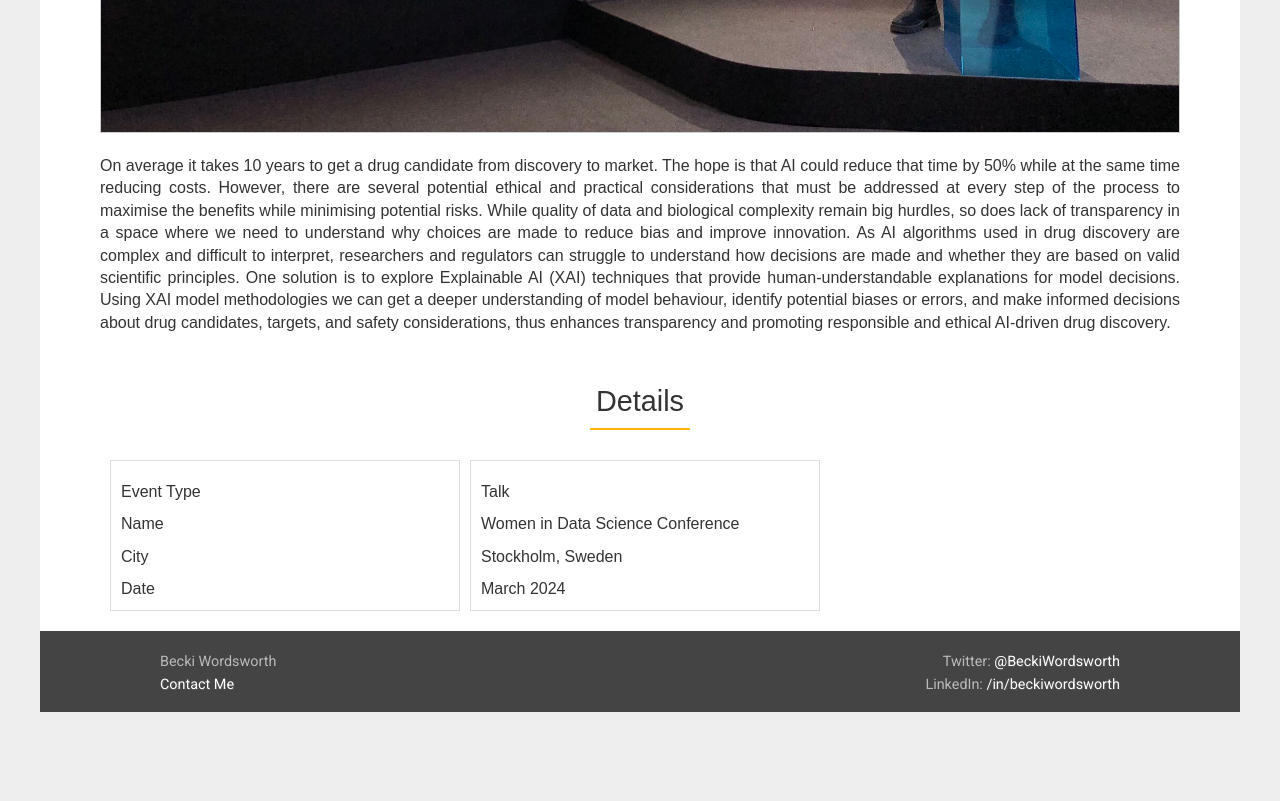
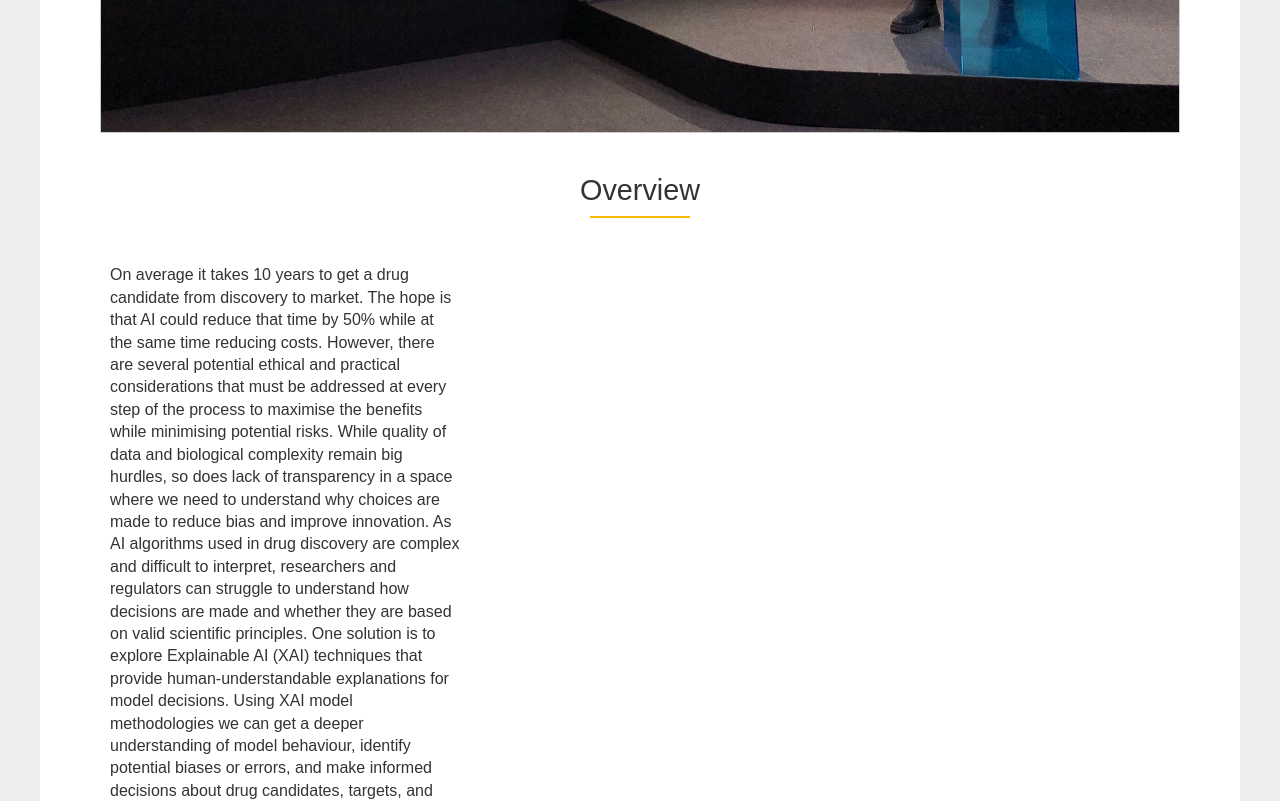
Before and after one commit to BeckiWordsworth/Portfolio, a React (Create React App) app in the folder app/: page /talks/1 in a window 1280 px wide. Shown: the part 780-1581 px from the top of the page. Before the commit the page ends 1492 px from the top, so only its background shows below. Built offline with nearby package versions, Linux system fonts and the light colour scheme; a web font is replaced by a local one.

Commit message:
Working on page layout

```diff
--- a/app/src/Components/TalkPage/index.js
+++ b/app/src/Components/TalkPage/index.js
@@ -26,15 +26,26 @@ const TalkPage = () => {
       <div className="project-page-writing content-padding">
         <h1>{talk.title}</h1>
         <img className="project-image" src={"/" + talk.previewImage} alt={talk.title} />
-        <p>{talk.description}</p>
       </div>
+
+      <section className="project-page-section content-padding">
+        <h2>Overview</h2>
+        <hr />
+
+        <div className="tech-specs-container">
+          <p>{talk.description}</p>
+        </div>
+      </section>
+
       <section className="project-page-section content-padding">
         <h2>Details</h2>
         <hr />
 
         <div className="tech-specs-container">
           <div className="toolbox-component">
-            <ul>Event Type</ul>
+            <ul>
+              <b>Event Type</b>
+            </ul>
             <ul>Name</ul>
             <ul>City</ul>
             <ul>Date</ul>
```
